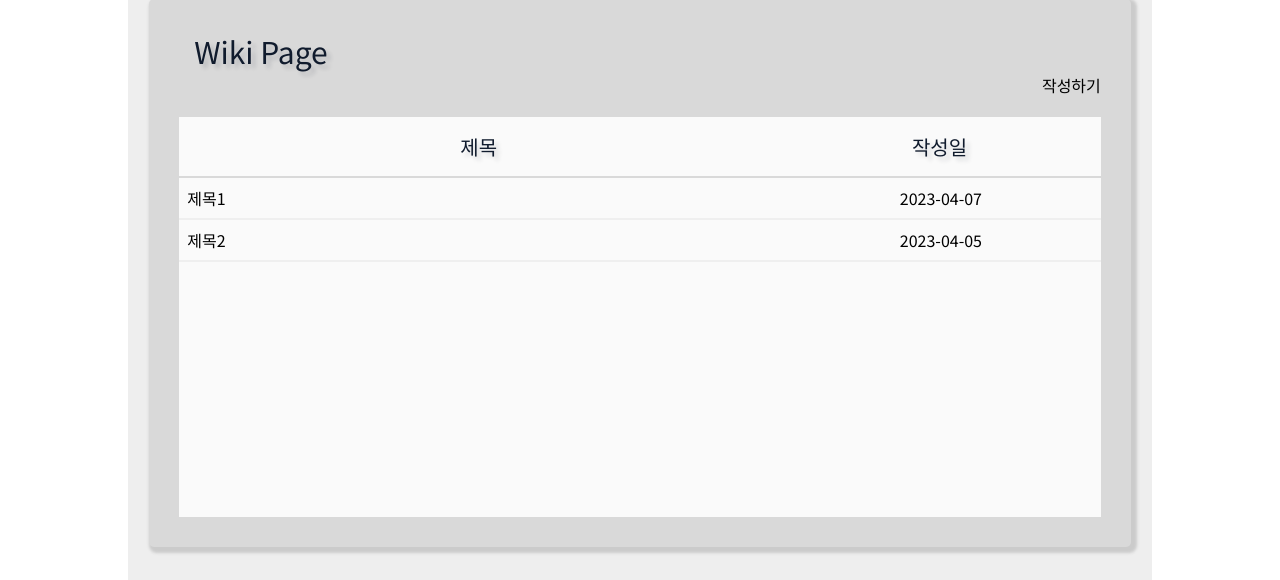
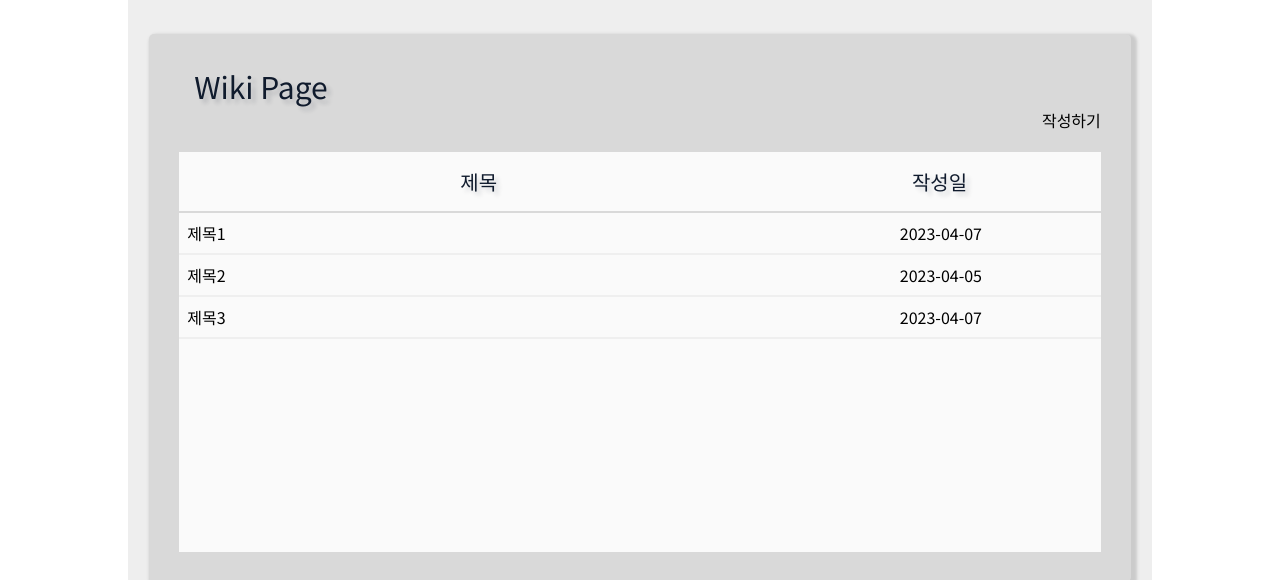
Before and after one commit to AngelaChaejung/LCJ_WikiPage, a React (Create React App) app: page / in a window 1280 px wide. Shown: the part 254-834 px from the top of the page. Built offline with nearby package versions, Linux system fonts and the light colour scheme; data requests are answered from the project's data file; a web font is replaced by a local one.

Commit message:
:package: Json 서버 연결

```diff
--- a/db.json
+++ b/db.json
@@ -9,7 +9,7 @@
 
   "post": [
     { "title": "제목1", "content": "내용1", "date": "2023-04-07" },
-
-    { "title": "제목2", "content": "내용2", "date": "2023-04-05" }
+    { "title": "제목2", "content": "내용2", "date": "2023-04-05" },
+    { "title": "제목3", "content": "내용3", "date": "2023-04-07" }
   ]
 }
--- a/src/components/WikiPage.jsx
+++ b/src/components/WikiPage.jsx
@@ -1,18 +1,19 @@
-import React from "react";
-
+import React, { useEffect, useState } from "react";
 import styled from "styled-components";
-
 import axios from "axios";
 
 const WikiPage = () => {
-  const objectData = {
-    post: [
-      { title: "제목1", content: "내용1", date: "2023-04-07" },
+  const [db, setDb] = useState(null);
 
-      { title: "제목2", content: "내용2", date: "2023-04-05" },
-    ],
+  const getData = async () => {
+    const { data } = await axios.get("http://localhost:3001/post");
+
+    setDb(data);
   };
-
+  useEffect(() => {
+    getData();
+  }, []);
+  console.log(db);
   return (
     <div>
       <STitleSpan>Wiki Page</STitleSpan>
@@ -24,8 +25,8 @@ const WikiPage = () => {
           <STitle>제목</STitle> <SDate>작성일</SDate>
         </S1stRow>
 
-        {objectData.post.map((a) => (
-          <SContentContainer>
+        {db?.map((a, i) => (
+          <SContentContainer key={i}>
             <SContentTitle>{a.title}</SContentTitle> <SContentDate>{a.date}</SContentDate>
           </SContentContainer>
         ))}
@@ -38,78 +39,57 @@ export default WikiPage;
 
 const SAddPost = styled.div`
   flex-direction: row-reverse;
-
   display: flex; ;
 `;
 
 const STitleSpan = styled.span`
   font-size: 30px;
-
   font-weight: 500;
-
   color: #101b2d;
-
   margin-left: 15px;
-
   text-shadow: 4px 4px 4px #101b2d29;
 `;
 
 const SListBox = styled.div`
   width: 100%;
-
   height: 400px;
-
   background-color: #fafafa;
-
   margin-top: 20px;
 `;
 
 const S1stRow = styled.span`
   padding: 15px 0px 15px 0px;
-
   text-shadow: 4px 4px 4px #101b2d29;
-
   color: #101b2d;
-
   font-size: 20px;
-
   display: flex;
-
   text-align: center;
-
   border-bottom: solid #d9d9d9 2px;
-
   font-weight: 500;
 `;
 
 const STitle = styled.div`
   width: 65%;
-
   text-align: center;
 `;
 
 const SDate = styled.div`
   width: 35%;
-
   text-align: center;
 `;
 
 const SContentContainer = styled.div`
   display: flex;
-
   padding: 8px 0px 8px 0px;
-
   border-bottom: solid #ecececb8 2px;
 `;
 
 const SContentTitle = styled.div`
   width: 65%;
-
   padding-left: 8px;
 `;
 
 const SContentDate = styled.div`
   width: 35%;
-
   text-align: center;
 `;
--- a/src/pages/MainPage.jsx
+++ b/src/pages/MainPage.jsx
@@ -18,18 +18,11 @@ export default MainPage;
 
 const SBodyDiv = styled.div`
   background-color: #d9d9d9;
-
   width: 90%;
-
   height: auto;
-
-  margin: auto;
-
+  margin: 70px auto 0px auto;
   padding: 30px;
-
   border-radius: 5px;
-
   box-shadow: 3px 3px 3px 3px #cbcbcb;
-
   font-family: "Lato", "Noto Sans KR", sans-serif;
 `;
```
Also changed, not shown: server/db.json (added, +9 -0 lines), 2 other files (tests, documents, lock files or other folders).
